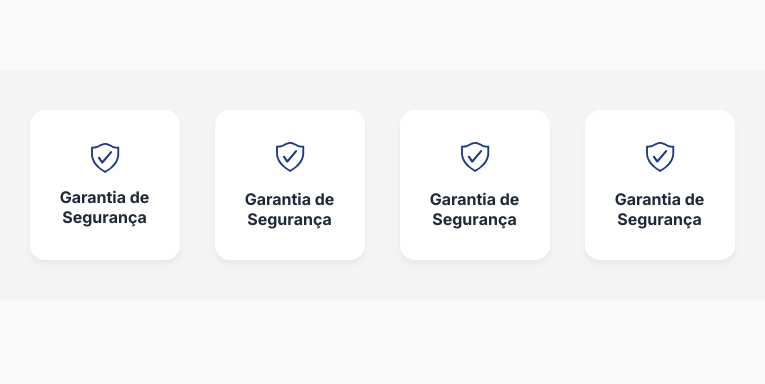
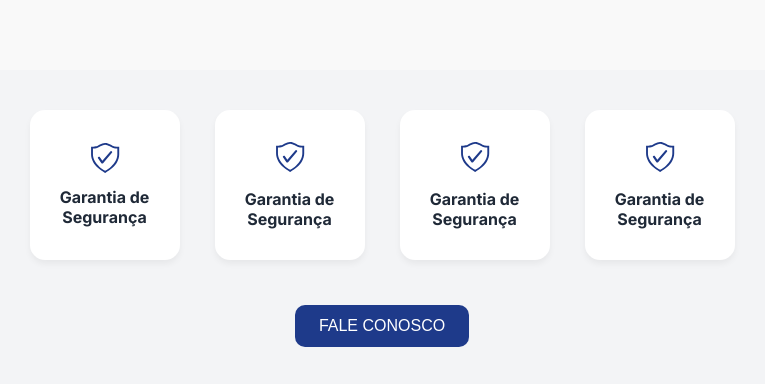
Before and after one commit to isadoracaarvalho/lp-contabilidade, a React (Vite) app: page / in a window 1280 px wide. Shown: the part 1776-2160 px from the top of the page, without its empty margins (258-1023 px from the left). Before the commit the page ends 2076 px from the top, so only its background shows below. Built offline with nearby package versions, Linux system fonts and the light colour scheme.

Commit message:
coloquei um button aq

```diff
--- a/src/components/Benefits.jsx
+++ b/src/components/Benefits.jsx
@@ -4,6 +4,7 @@ import { VscWorkspaceTrusted } from "react-icons/vsc"
 
 const Benefits = () => {
     return (
+        <section className="benefits-container">
             <section className="benefits">
                 <div className="item">
                     <div className="icon-container">
@@ -33,6 +34,10 @@ const Benefits = () => {
                     <h3>Garantia de Segurança</h3>
                 </div>
             </section>
+            <div className="button">
+                <button className='btn'>Fale conosco</button>
+            </div>
+        </section>
     )
 }
 
--- a/src/styles/Benefits.css
+++ b/src/styles/Benefits.css
@@ -1,10 +1,17 @@
+.benefits-container {
+    display: flex;
+    flex-direction: column;
+    flex-wrap: nowrap;
+    align-items: center;
+    padding: 40px 20px;
+    background-color: var(--color-muted);
+}
+
 .benefits {
     display: flex;
     flex-wrap: wrap;
     justify-content: center;
     gap: 35px;
-    padding: 40px 20px;
-    background-color: var(--color-muted);
 }
 
 .item {
@@ -37,3 +44,24 @@
     font-size: 16px;
     color: var(--color-dark);
 }
+
+.button {
+    margin-top: 45px;
+}
+
+.btn {
+    text-transform: uppercase;
+    padding: 12px 24px;
+    border: none;
+    margin: 0 8px;
+    border-radius: 10px;
+    cursor: pointer;
+    font-size: 16px;
+    background-color: var(--color-primary);
+    color: var(--color-light);
+    transition: background-color 0.3s;
+}
+
+.btn:hover {
+    background-color: var(--color-secondary);
+}
```
Lines whose indentation alone changed are shown as unchanged.
